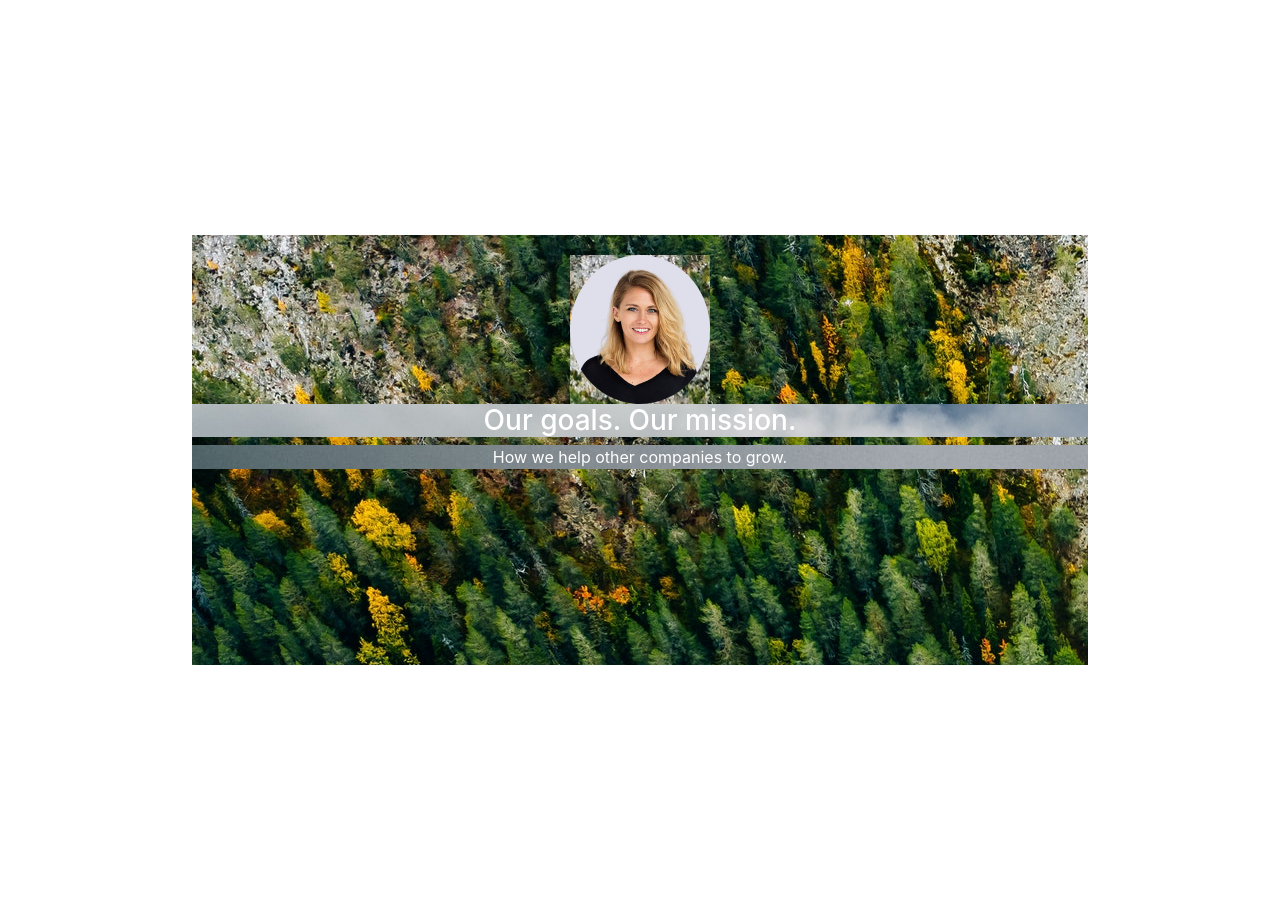
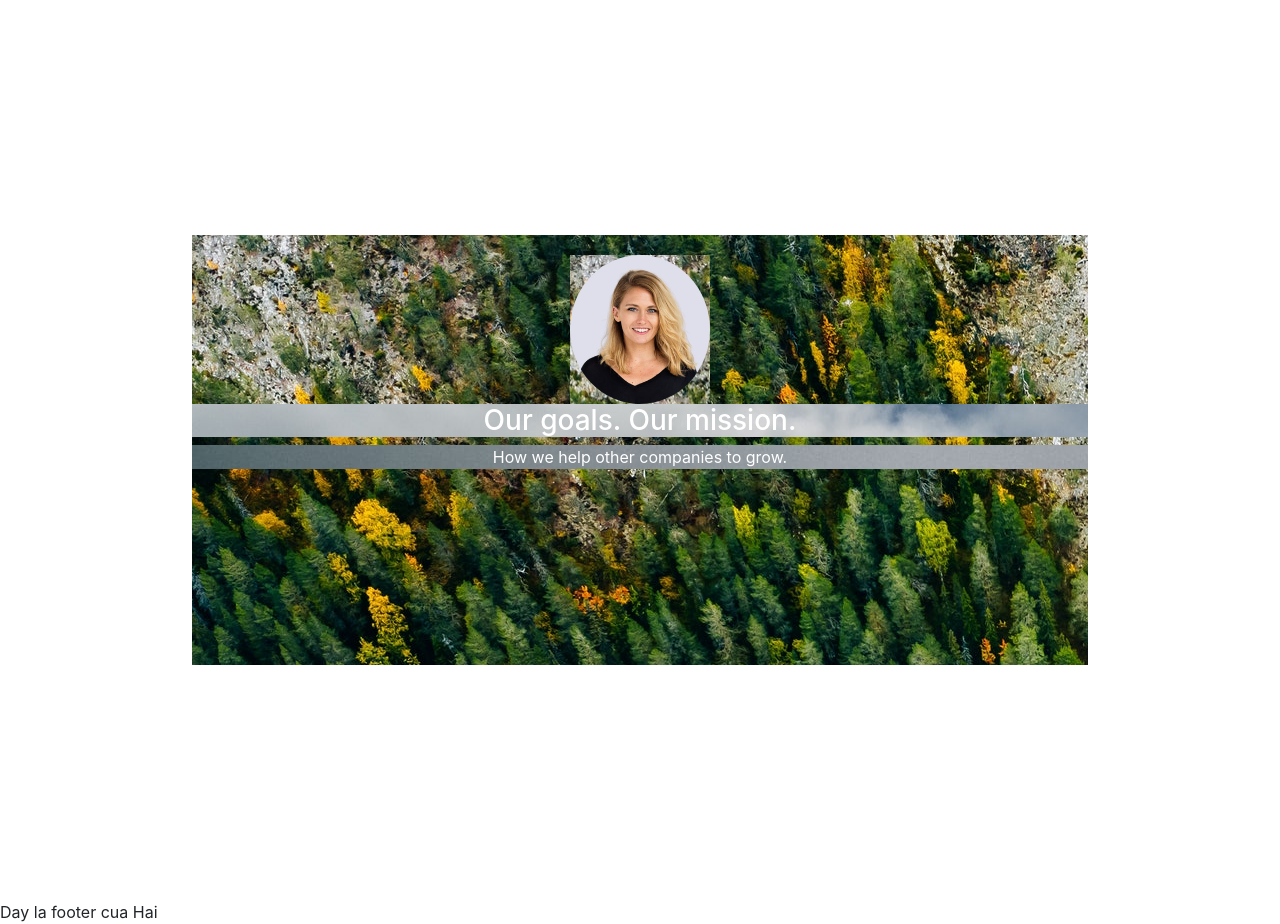
Before and after one commit to Phuongan96/bc25_demogit, a plain HTML site: page index.html in a window 1280 px wide. Shown: the part 74-998 px from the top of the page. Before the commit the page ends 974 px from the top, so only its background shows below. Drawn offline with nearby package versions, Linux system fonts and the light colour scheme.

Commit message:
Footer by Hai

```diff
--- a/index.html
+++ b/index.html
@@ -91,7 +91,7 @@
         </a>
 
       </div>
-
+    <footer>Day la footer cua Hai</footer>
     <!-- Optional JavaScript -->
     <!-- jQuery first, then Popper.js, then Bootstrap JS -->
     <script src="https://code.jquery.com/jquery-3.3.1.slim.min.js" integrity="sha384-q8i/X+965DzO0rT7abK41JStQIAqVgRVzpbzo5smXKp4YfRvH+8abtTE1Pi6jizo" crossorigin="anonymous"></script>
```
